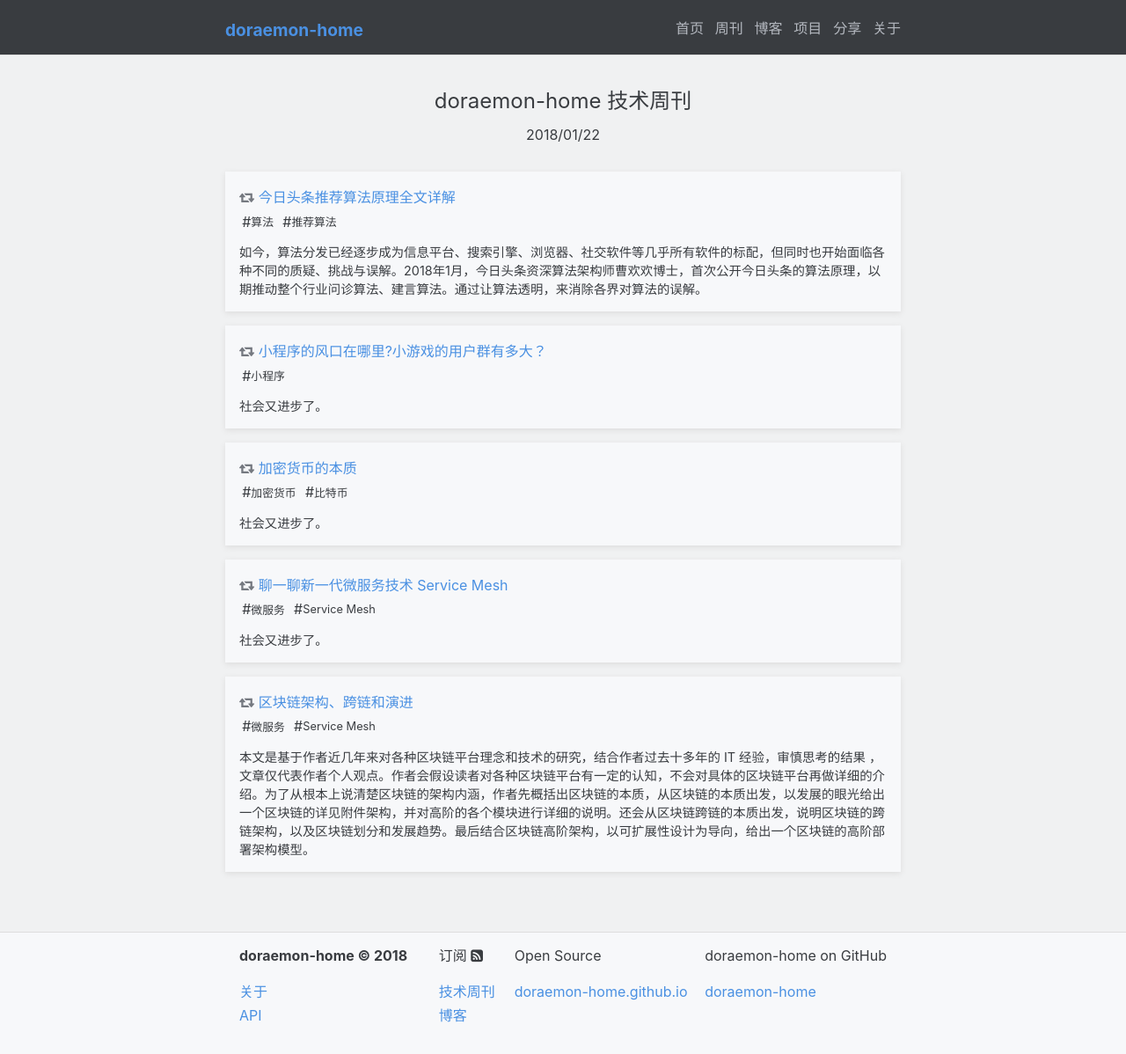
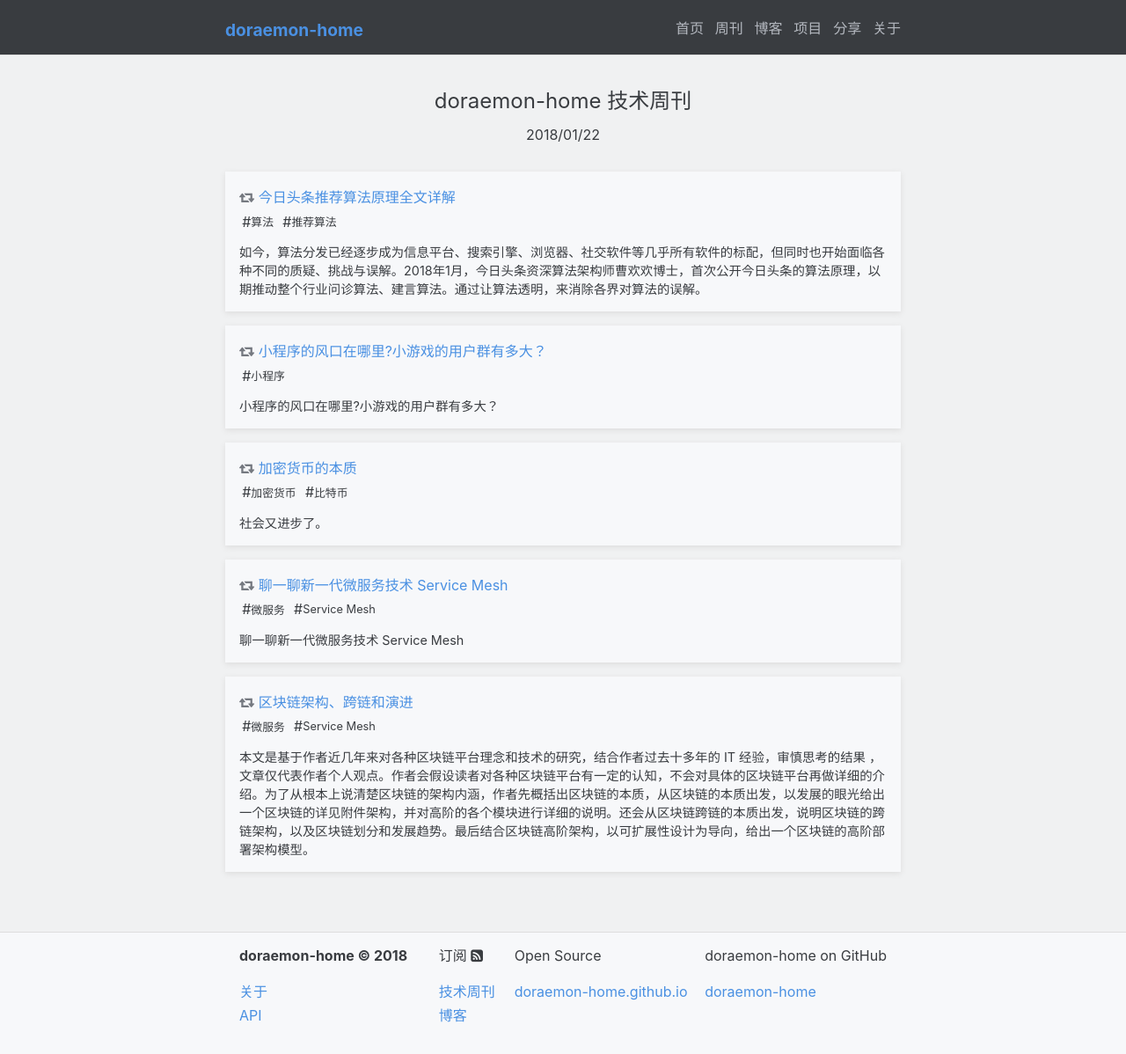
Before and after one commit to doraemon-home/doraemon-home.github.io, a Jekyll site: the page built from _weekly/2018-01-22-weekly.md, in a window 1280 px wide. Shown: the whole page at 88% size. Built offline with Jekyll 4.4.1, drawn with Linux system fonts in a browser that asks for light colours.

Commit message:
add posts

```diff
--- a/_weekly/2018-01-22-weekly.md
+++ b/_weekly/2018-01-22-weekly.md
@@ -9,7 +9,7 @@ articles:
   - title:    "小程序的风口在哪里?小游戏的用户群有多大？"
     link:     "http://36kr.com/p/5113023.html"
     referrer: "doraemon-master"
-    comment:  "社会又进步了。"
+    comment:  "小程序的风口在哪里?小游戏的用户群有多大？"
     tags:    ["小程序"]
 
   - title:    "加密货币的本质"
@@ -21,7 +21,7 @@ articles:
   - title:    "聊一聊新一代微服务技术 Service Mesh"
     link:     "https://mp.weixin.qq.com/s/143cLKdzb3rJM4UM_J6U6A"
     referrer: "doraemon-master"
-    comment:  "社会又进步了。"
+    comment:  "聊一聊新一代微服务技术 Service Mesh"
     tags:    ["微服务", "Service Mesh"]
 
   - title:    "区块链架构、跨链和演进"
```
Also changed, not shown: 3 other files.
